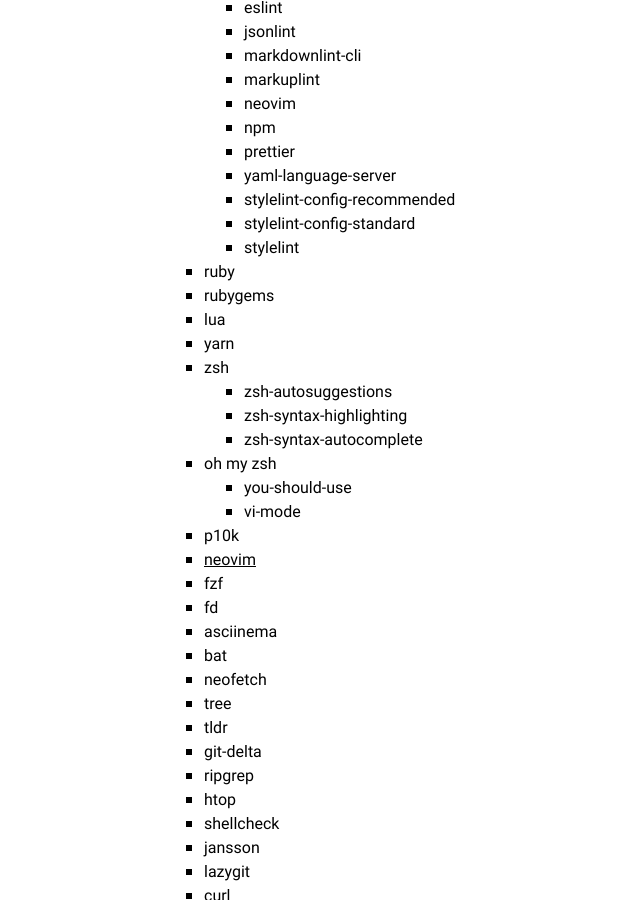
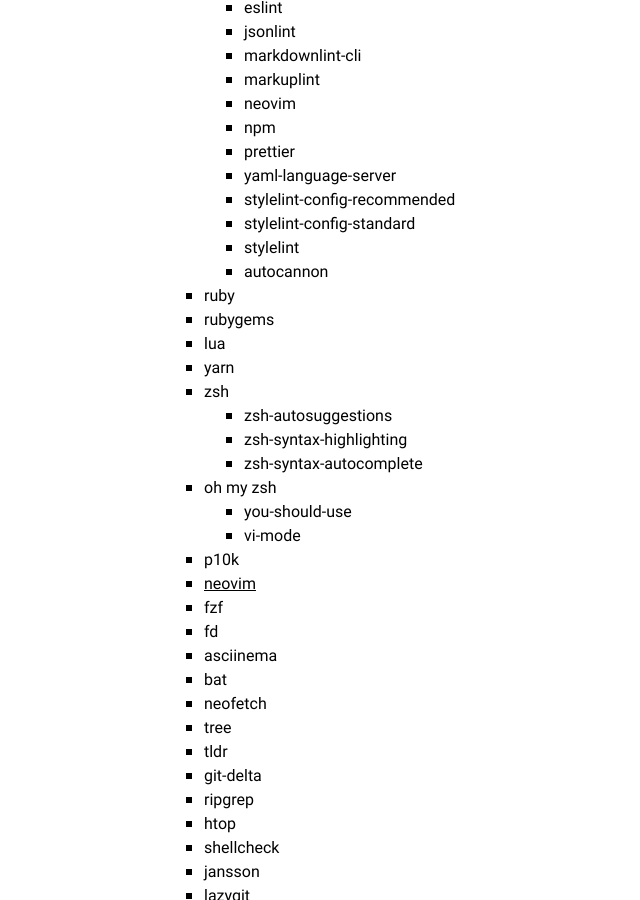
Before and after one commit to amalumian/www.malumian.dev, a Jekyll site: the page built from setup.html, in a window 1280 px wide and 900 px high, scrolled down 4082 px. Shown: the whole window, without its empty margins (186-826 px from the left). Built offline with Jekyll 4.4.1, drawn with Linux system fonts in a browser that asks for light colours.

Commit message:
Update setup.html

```diff
--- a/setup.html
+++ b/setup.html
@@ -229,6 +229,7 @@
                         <li>stylelint-config-recommended</li>
                         <li>stylelint-config-standard</li>
                         <li>stylelint</li>
+                        <li>autocannon</li>
                     </ul>
                 </li>
                 <li>ruby</li>
```
